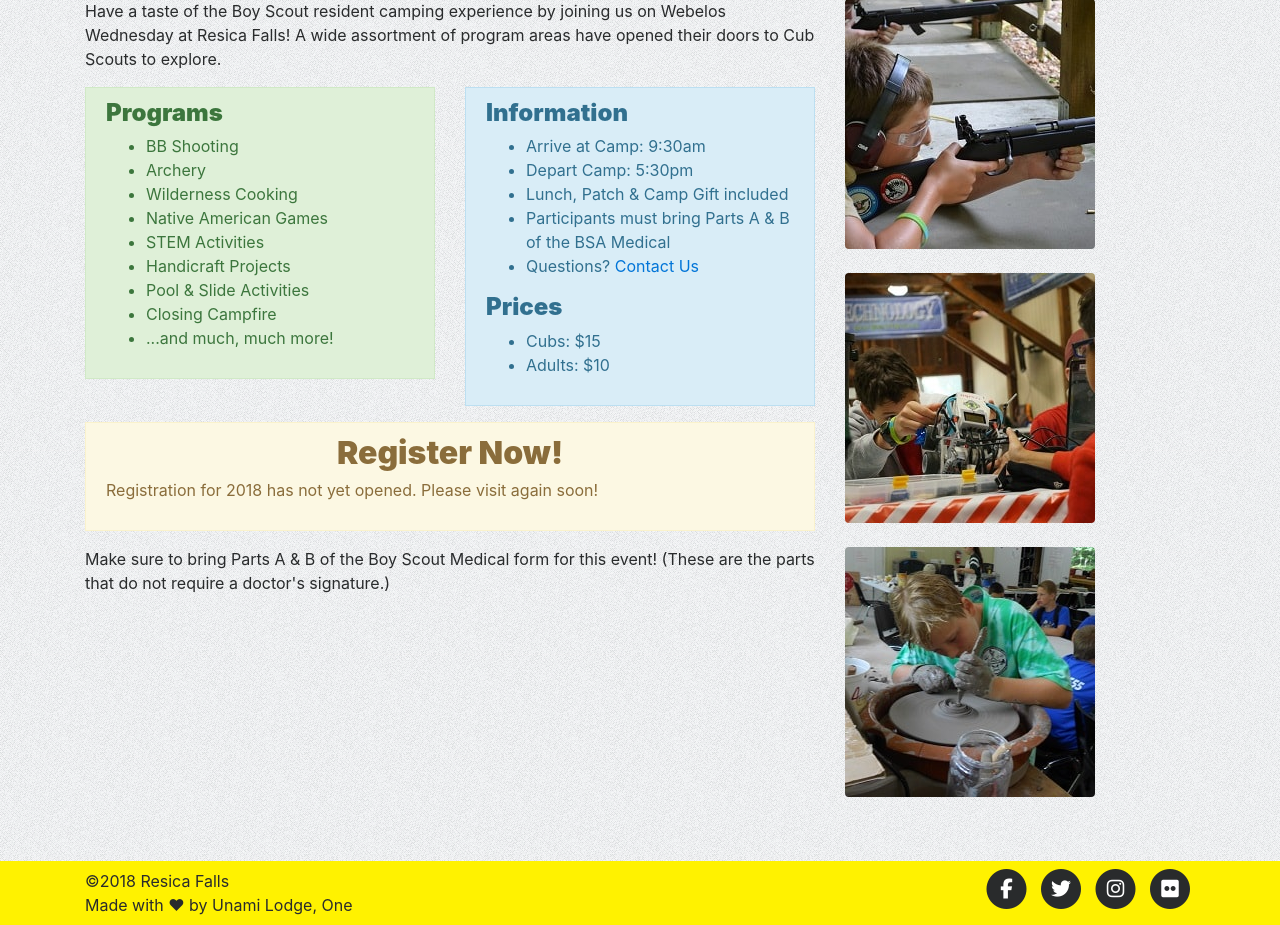
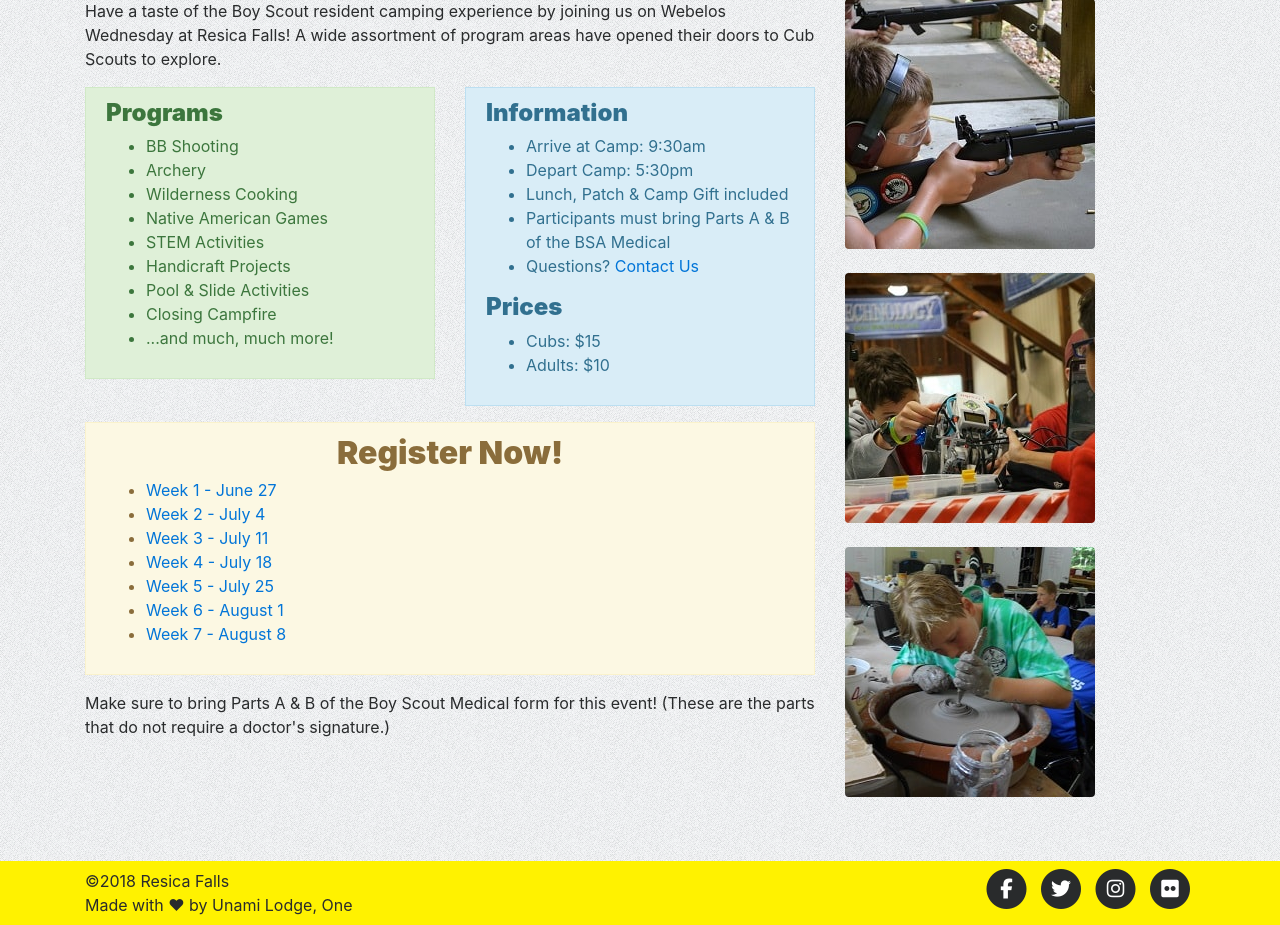
Before and after one commit to col-bsa/ResicaFalls.org, a PHP site: page /webeloswednesday in a window 1280 px wide. Shown: the part 264-1189 px from the top of the page. Run offline with PHP 8.4, Linux system fonts and the light colour scheme; some libraries are stand-ins or nearby versions.

Commit message:
Added webelos wednesday dates

```diff
--- a/webeloswednesday.php
+++ b/webeloswednesday.php
@@ -57,7 +57,15 @@
 					</div>
 					<div class="alert alert-warning">
 						<h2 class="text-center">Register Now!</h2>
-						<p>Registration for 2018 has not yet opened. Please visit again soon!</p>
+						<ul>
+							<li><a href="http://colbsa.doubleknot.com/event/webelos-wednesdays-at-resica-falls-wk1-june-27-2018/2375479" target="_blank">Week 1 - June 27</a></li>
+							<li><a href="http://colbsa.doubleknot.com/event/webelos-wednesdays-at-resica-falls-wk2-july-4-2018/2375512" target="_blank">Week 2 - July 4</a></li>
+							<li><a href="http://colbsa.doubleknot.com/event/webelos-wednesdays-at-resica-falls-wk3-july-11-2018/2375513" target="_blank">Week 3 - July 11</a></li>
+							<li><a href="http://colbsa.doubleknot.com/event/webelos-wednesdays-at-resica-falls-wk4-july-18-2018/2375514" target="_blank">Week 4 - July 18</a></li>
+							<li><a href="http://colbsa.doubleknot.com/event/webelos-wednesdays-at-resica-falls-wk5-july-25-2018/2375515" target="_blank">Week 5 - July 25</a></li>
+							<li><a href="http://colbsa.doubleknot.com/event/webelos-wednesdays-at-resica-falls-wk6-august-1-2018/2375516" target="_blank">Week 6 - August 1</a></li>
+							<li><a href="http://colbsa.doubleknot.com/event/webelos-wednesdays-at-resica-falls-wk7-august-8-2018/2375517" target="_blank">Week 7 - August 8</a></li>
+						</ul>
 					</div>
 					<p>
 						Make sure to bring Parts A &amp; B of the Boy Scout Medical form for this event! (These are the parts that do not require a doctor's signature.)
```
